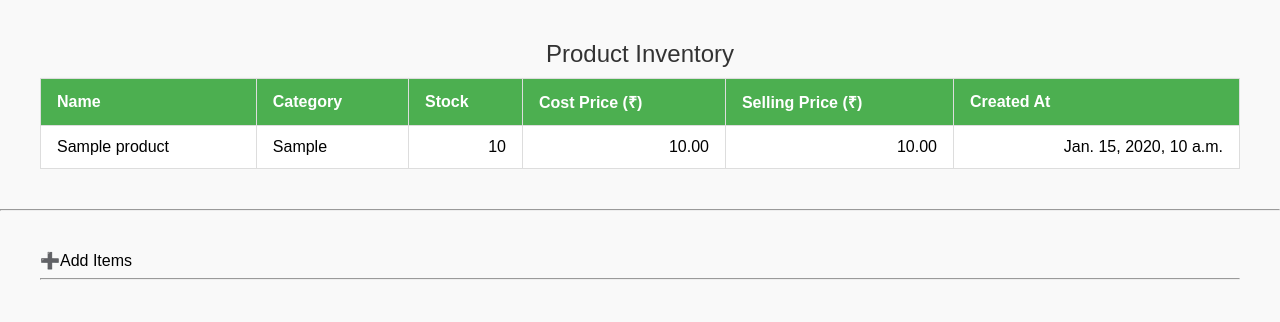
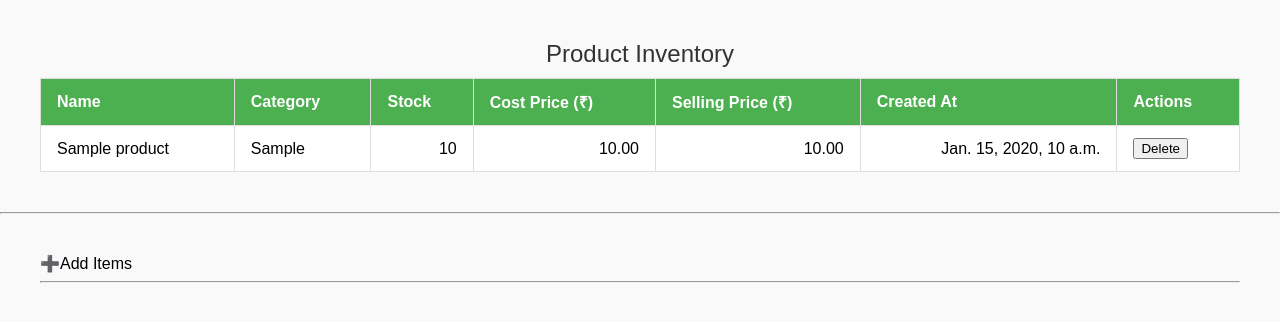
Before and after one commit to mkkotlin/MiniM, a Django app: page /inventory/ in a window 1280 px wide. Shown: the top 322 px of the page. Run offline with Django 5.2, Linux system fonts and the light colour scheme; tables that the repository leaves empty hold one stand-in row (values such as "Sample post").

Commit message:
delete product added

```diff
--- a/MiniMart/inventory/static/inventory/js/inventory.js
+++ b/MiniMart/inventory/static/inventory/js/inventory.js
@@ -44,5 +44,31 @@ $(document).ready(function () {
             }
         })
     });
-     // start of form submit
+     // end of form submit
+
+
+    // start of delete button
+        $('.delete-btn').on('click',function(e){
+        e.preventDefault(); // Prevent default action of the button
+        const pId = $(this).data('id')
+        if (!confirm('Are you sure you want to delete this item?')) {
+            return; // Exit if user cancels
+        }
+        // delete url request
+        $.ajax({
+            type: 'POST',
+            url: `/inventory/delete/${pId}/`,
+            headers: {
+            'X-CSRFToken': $('input[name="csrfmiddlewaretoken"]').val()
+            },
+            success: function(response) {
+            alert(response.success || 'Item deleted successfully');
+            location.reload(); // Reload to update the list
+            },
+            error: function(xhr) {
+            const err = JSON.parse(xhr.responseText);
+            alert(err.message || 'Failed to delete item');
+            }
+        });
+    })
 });
--- a/MiniMart/inventory/templates/inventory/inventory.html
+++ b/MiniMart/inventory/templates/inventory/inventory.html
@@ -22,6 +22,7 @@
                 <th>Cost Price (₹)</th>
                 <th>Selling Price (₹)</th>
                 <th>Created At</th>
+                <th>Actions</th>
             </tr>
             </thead>
             <tbody>
@@ -33,6 +34,9 @@
                 <td>{{p.cost_price}}</td>
                 <td>{{p.selling_price}}</td>
                 <td>{{p.created_at}}</td>
+                <td>
+                    <button class="delete-btn" id="delete-{{p.id}}" data-id="{{p.id}}">Delete</button>
+                </td>
             </tr>
              {% endfor %}
             </tbody>
--- a/MiniMart/inventory/views.py
+++ b/MiniMart/inventory/views.py
@@ -32,4 +32,11 @@ def add_product(request):
     return JsonResponse({'status':'error', 'message':'Invalid request method'},status=405)
 
 def delete_product(request, id):
-    pass
+    try:
+        product = Product.objects.get(id=id)
+        product.delete()
+        return JsonResponse({'status':'success', 'message':'Product deleted successfully'})
+    except Product.DoesNotExist:
+        return JsonResponse({'status':'error', 'message':'Product not found'}, status=404)
+    except Exception as e:
+        return JsonResponse({'status':'error', 'message':f'Something went wrong: {e}'}, status=500)
```
